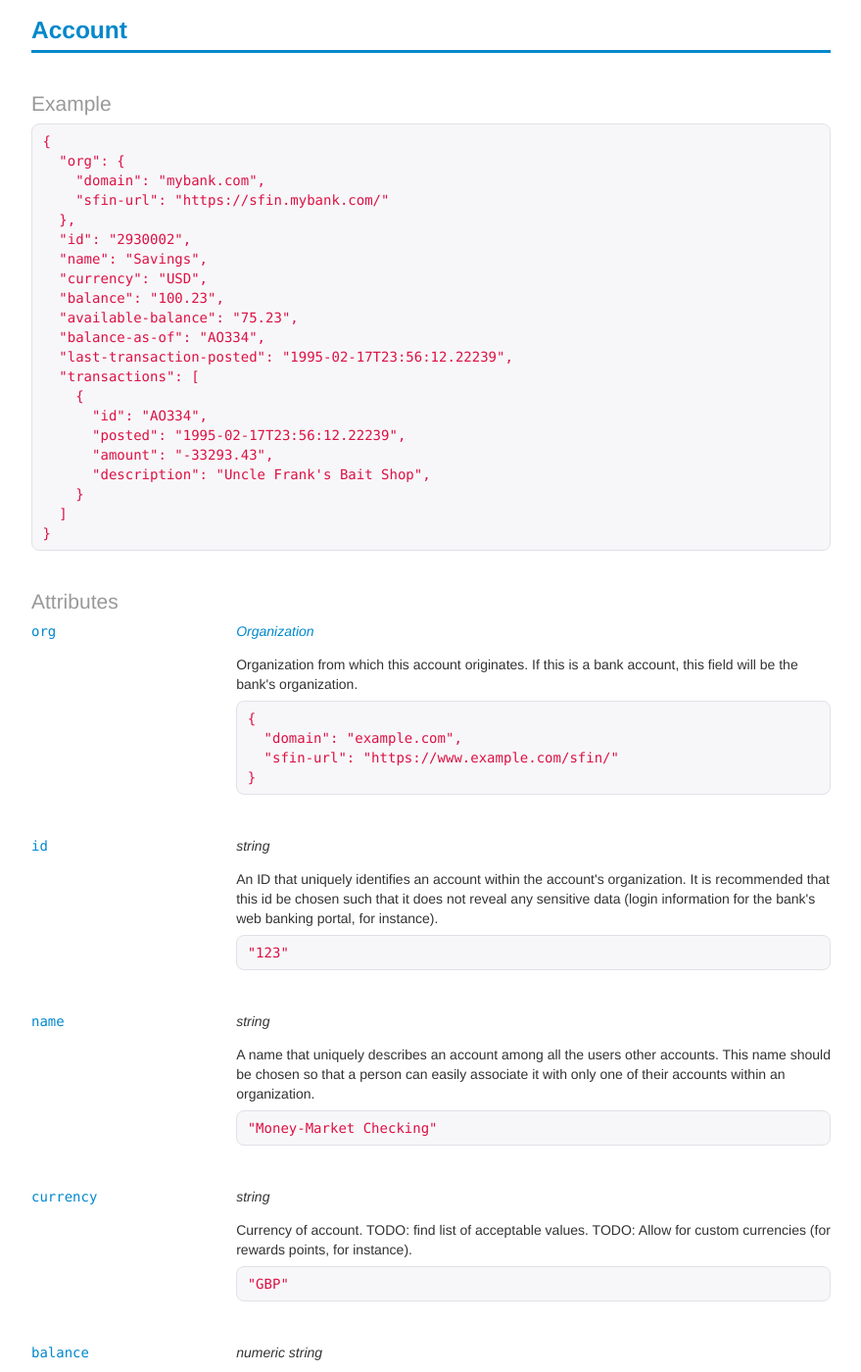
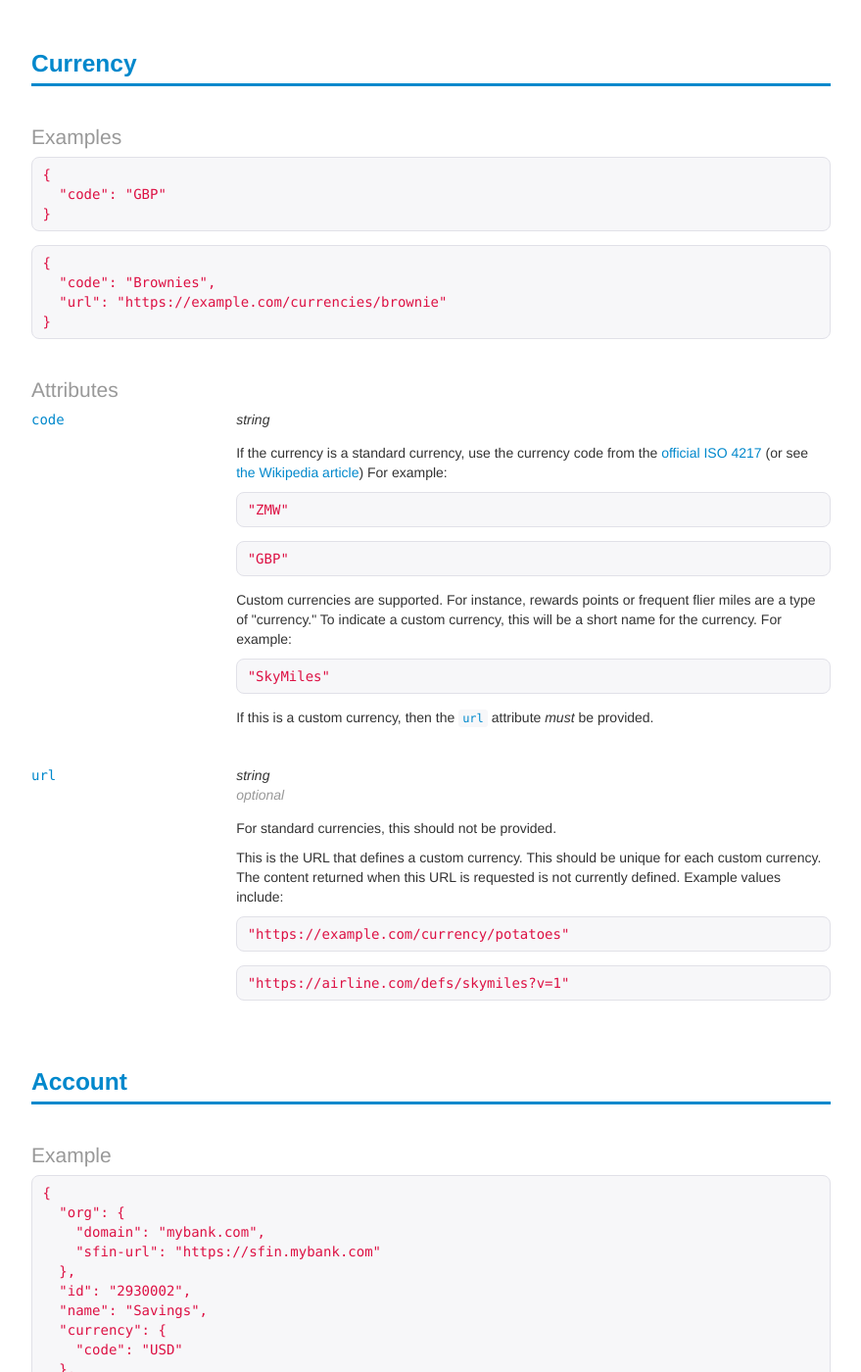
Before and after one commit to simplefin/simplefin.github.com, a Jekyll site: the page built from index.html, in a window 1280 px wide and 1400 px high, scrolled down 1718 px. Shown: the whole window at 98% size, without its empty margins (200-1079 px from the left). Built offline with Jekyll 4.4.1, drawn with Linux system fonts in a browser that asks for light colours; some of the changed text lies outside the part shown.

Commit message:
Add custom currencies

```diff
--- a/index.html
+++ b/index.html
@@ -58,6 +58,7 @@ title: SimpleFIN
 
       <ul>
         <li><a href="#organization">Organization</a></li>
+        <li><a href="#currency">Currency</a></li>
         <li><a href="#account">Account</a></li>
         <li><a href="#transaction">Transaction</a></li>
         <li><a href="#account-set">Account Set</a></li>
@@ -72,7 +73,7 @@ title: SimpleFIN
         <h4>Example</h4>
         <div class="code-block">{
   "domain": "mybank.com",
-  "sfin-url": "https://sfin.mybank.com/"
+  "sfin-url": "https://sfin.mybank.com"
 }</div>
 
         <h4>Attributes</h4>
@@ -106,12 +107,83 @@ title: SimpleFIN
               <div class="attr-description">URL of organization's SimpleFIN root endpoint.  If provided,
             the domain of the URL must match <a href="#organization.domain" class="attr-ref">domain</a>.</div>
 
-              <div class="attr-example code-block">"https://www.example.com/sfin/"</div>
+              <div class="attr-example code-block">"https://www.example.com/sfin"</div>
 
             </div>
           </div>
         </div>
 
+
+      </div>
+
+      <div class="object">
+        <a name="currency"><h3 class="object-name">Currency</h3></a>
+
+
+        <h4>Examples</h4>
+        <div class="code-block">{
+  "code": "GBP"
+}</div>
+
+        <div class="code-block">{
+  "code": "Brownies",
+  "url": "https://example.com/currencies/brownie"
+}</div>
+
+        <h4>Attributes</h4>
+
+        <div class="attr-def">
+          <div class="row-fluid">
+            <a name="currency.code">
+            <div class="span3 attr-name">code</div>
+            </a>
+            <div class="span9">
+              <div><span class="attr-type">string</span></div>
+
+              <div class="attr-description"><p>
+              If the currency is a standard currency, use the currency code from the <a href="http://www.iso.org/iso/home/standards/currency_codes.htm" target="_blank">official ISO 4217</a> (or see <a href="http://en.wikipedia.org/wiki/ISO_4217" target="_blank">the Wikipedia article</a>)  For example:
+            </p>
+
+            <div class="attr-example code-block">"ZMW"</div>
+            <div class="attr-example code-block">"GBP"</div>
+
+            <p>
+              Custom currencies are supported.  For instance, rewards points or frequent flier miles are a type of "currency."  To indicate a custom currency, this will be a short name for the currency.  For example:
+            </p>
+
+            <div class="attr-example code-block">"SkyMiles"</div>
+
+            <p>
+              If this is a custom currency, then the <a class="attr-ref" href="#currency.url">url</a> attribute <em>must</em> be provided.
+            </p></div>
+
+            </div>
+          </div>
+        </div>
+
+
+
+        <div class="attr-def">
+          <div class="row-fluid">
+            <a name="currency.url">
+            <div class="span3 attr-name">url</div>
+            </a>
+            <div class="span9">
+              <div><span class="attr-type">string</span></div>
+              <div class="attr-optional">optional</div>
+              <div class="attr-description"><p>
+              For standard currencies, this should not be provided.
+            </p>
+            <p>
+              This is the URL that defines a custom currency.  This should be unique for each custom currency.  The content returned when this URL is requested is not currently defined.  Example values include:
+            </p>
+
+            <div class="attr-example code-block">"https://example.com/currency/potatoes"</div>
+            <div class="attr-example code-block">"https://airline.com/defs/skymiles?v=1"</div></div>
+
+            </div>
+          </div>
+        </div>
 
       </div>
 
@@ -123,11 +195,13 @@ title: SimpleFIN
           <div class="code-block">{
   "org": {
     "domain": "mybank.com",
-    "sfin-url": "https://sfin.mybank.com/"
+    "sfin-url": "https://sfin.mybank.com"
   },
   "id": "2930002",
   "name": "Savings",
-  "currency": "USD",
+  "currency": {
+    "code": "USD"
+  },
   "balance": "100.23",
   "available-balance": "75.23",
   "balance-as-of": "AO334",
@@ -158,7 +232,7 @@ title: SimpleFIN
 
               <div class="attr-example code-block">{
   "domain": "example.com",
-  "sfin-url": "https://www.example.com/sfin/"
+  "sfin-url": "https://www.example.com/sfin"
 }</div>
 
             </div>
@@ -216,13 +290,15 @@ title: SimpleFIN
             <div class="span3 attr-name">currency</div>
             </a>
             <div class="span9">
-              <div><span class="attr-type">string</span></div>
+              <div><span class="attr-type"><a href="#currency" class="attr-ref">Currency</a></span></div>
 
-              <div class="attr-description">Currency of account.
-              TODO: find list of acceptable values.
-              TODO: Allow for custom currencies (for rewards points, for instance).</div>
+              <div class="attr-description"><p>
+                Currency of the account.
+              </p>
 
-              <div class="attr-example code-block">"GBP"</div>
+              <div class="attr-example code-block">{
+  "code": "GBP"
+}</div></div>
 
             </div>
           </div>
@@ -457,11 +533,13 @@ title: SimpleFIN
     {
       "org": {
         "domain": "mybank.com",
-        "sfin-url": "https://sfin.mybank.com/"
+        "sfin-url": "https://sfin.mybank.com"
       },
       "id": "2930002",
       "name": "Savings",
-      "currency": "USD",
+      "currency": {
+        "code": "USD"
+      },
       "balance": "100.23",
       "available-balance": "75.23",
       "balance-as-of": "AO334",
@@ -586,6 +664,8 @@ title: SimpleFIN
           Access tokens must not be based on, or have the potential to reveal <span class="term">Account holder</span> credentials for <span class="term">The Company</span>.  A stolen <span class="term">Access token</span> should not reveal anything to the attacker which would allow the attacker to access the <span class="term">Account holder's</span> account (other than through the SimpleFIN protocol).
         </li>
       </ul>
+
+
 
       <a name="setup-token"><h4>Setup token</h4></a>
 
@@ -751,11 +831,13 @@ VFZ2TDJQdm9jaFlOLURoYw==
     {
       "org": {
         "domain": "mybank.com",
-        "sfin-url": "https://sfin.mybank.com/"
+        "sfin-url": "https://sfin.mybank.com"
         },
       "id": "2930002",
       "name": "Savings",
-      "currency": "USD",
+      "currency": {
+        "code": "USD"
+      },
       "balance": "100.23",
       "available-balance": "75.23",
       "balance-as-of": "AO334",
```
Also changed, not shown: _templates/index.html (+70 -8 lines).
